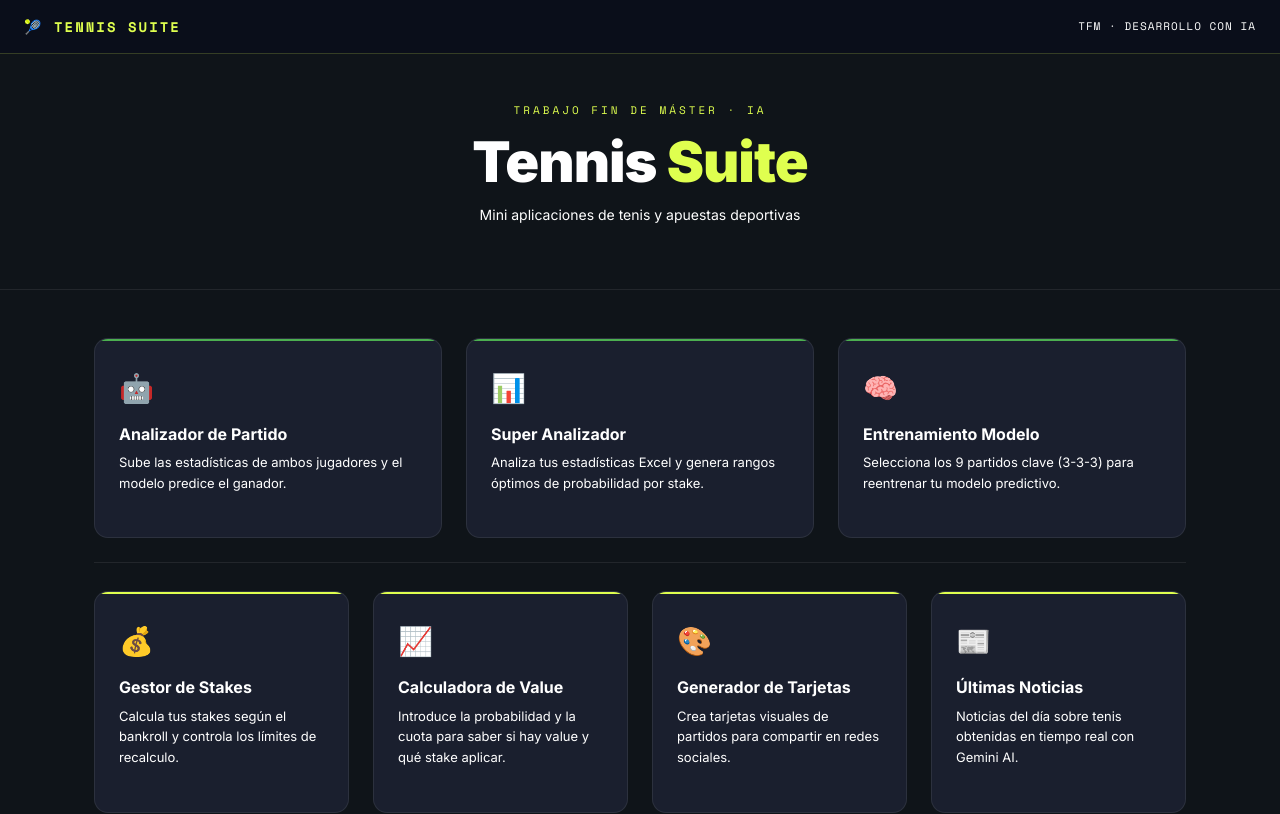
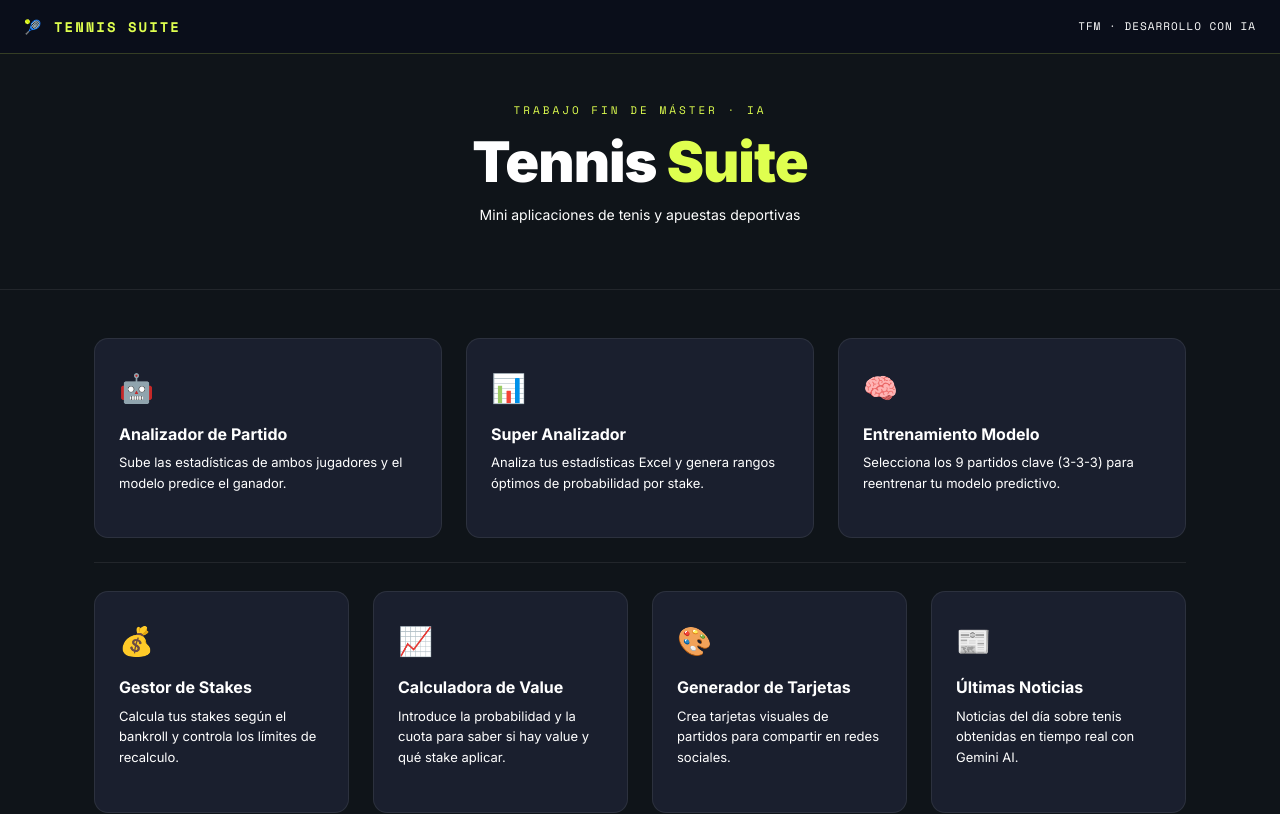
Before and after one commit to BorjaGZ/tfm-tennis-suite, a Next.js app: page / in a window 1280 px wide. Shown: the top 814 px of the page. Built offline with nearby package versions, Linux system fonts and the light colour scheme.

Commit message:
feat: Cambios diseño

```diff
--- a/app/page.tsx
+++ b/app/page.tsx
@@ -5,21 +5,21 @@
     href: "/analizador-partido",
     title: "Analizador de Partido",
     desc: "Sube las estadísticas de ambos jugadores y el modelo predice el ganador.",
-    accentClass: "ts-card-accent-green",
+    accentClass: "ts-card-accent-purple",
     icon: "🤖",
   },
   {
     href: "/super-analizador",
     title: "Super Analizador",
     desc: "Analiza tus estadísticas Excel y genera rangos óptimos de probabilidad por stake.",
-    accentClass: "ts-card-accent-green",
+    accentClass: "ts-card-accent-purple",
     icon: "📊",
   },
   {
     href: "/entrenamiento-modelo",
     title: "Entrenamiento Modelo",
     desc: "Selecciona los 9 partidos clave (3-3-3) para reentrenar tu modelo predictivo.",
-    accentClass: "ts-card-accent-green",
+    accentClass: "ts-card-accent-purple",
     icon: "🧠",
   },
 ];
@@ -29,28 +29,28 @@
     href: "/gestor-stakes",
     title: "Gestor de Stakes",
     desc: "Calcula tus stakes según el bankroll y controla los límites de recalculo.",
-    accentClass: "ts-card-accent-lime",
+    accentClass: "ts-card-accent-purple",
     icon: "💰",
   },
   {
     href: "/calculadora-value",
     title: "Calculadora de Value",
     desc: "Introduce la probabilidad y la cuota para saber si hay value y qué stake aplicar.",
-    accentClass: "ts-card-accent-lime",
+    accentClass: "ts-card-accent-purple",
     icon: "📈",
   },
   {
     href: "/generador-tarjetas",
     title: "Generador de Tarjetas",
     desc: "Crea tarjetas visuales de partidos para compartir en redes sociales.",
-    accentClass: "ts-card-accent-lime",
+    accentClass: "ts-card-accent-purple",
     icon: "🎨",
   },
   {
     href: "/ultimas-noticias",
     title: "Últimas Noticias",
     desc: "Noticias del día sobre tenis obtenidas en tiempo real con Gemini AI.",
-    accentClass: "ts-card-accent-lime",
+    accentClass: "ts-card-accent-purple",
     icon: "📰",
   },
 ];
```
